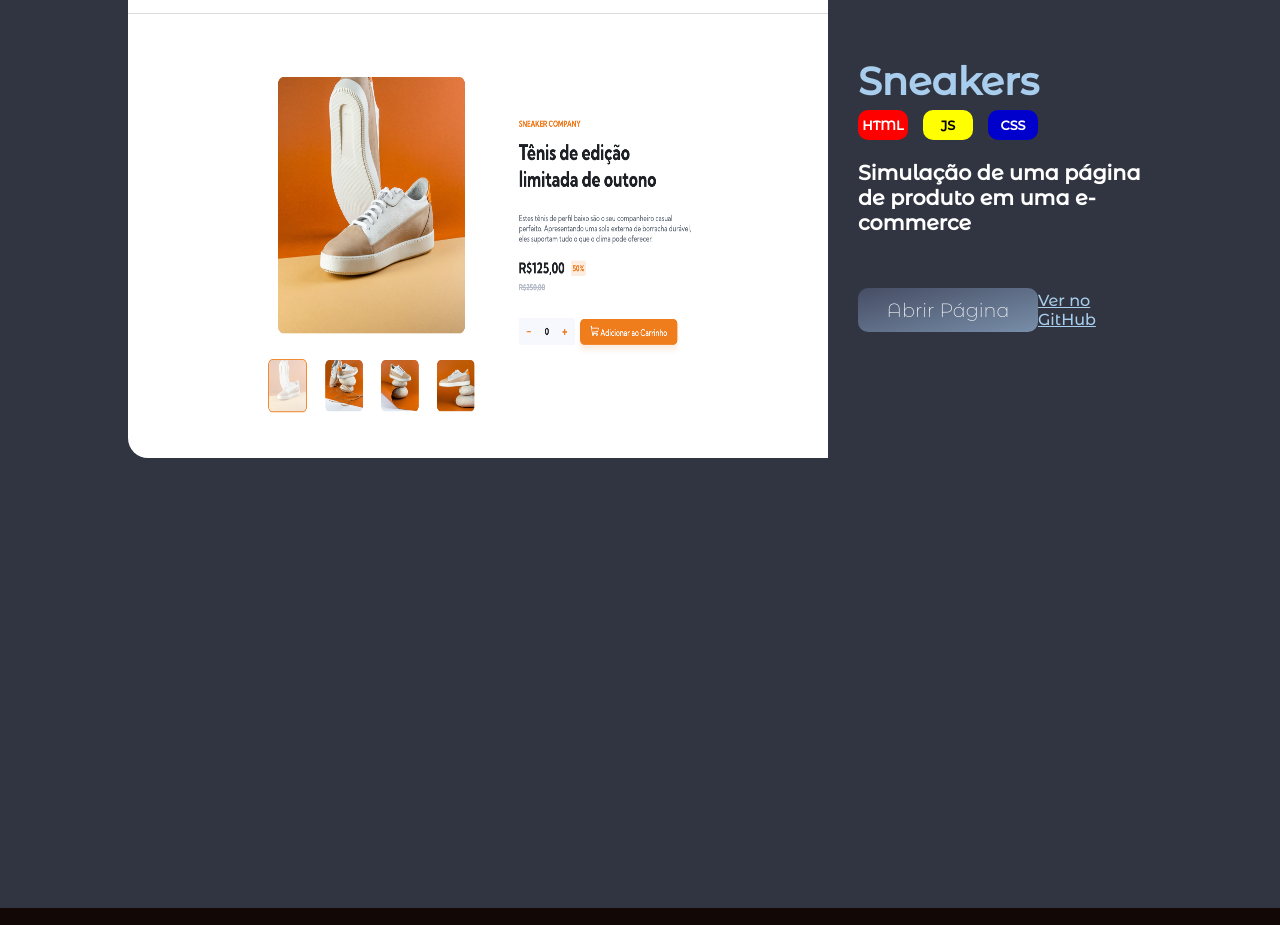
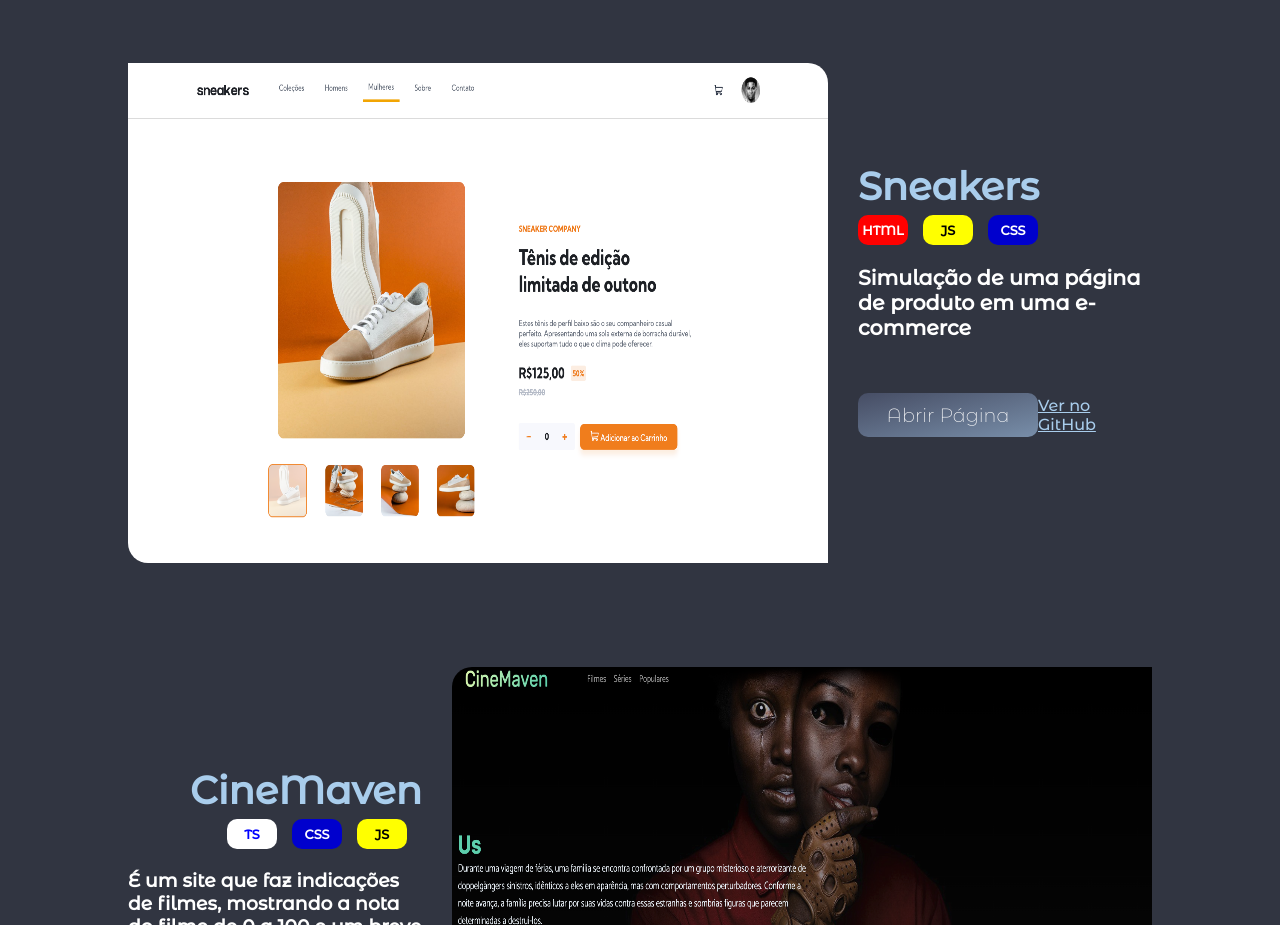
Before and after one commit to EfraimFernandes/portifolio, a Next.js app: page / in a window 1280 px wide. Shown: the part 2942-3867 px from the top of the page. Built offline with nearby package versions, Linux system fonts and the light colour scheme.

Commit message:
Terminei o Desk 4

```diff
--- a/src/components/Desk1.tsx
+++ b/src/components/Desk1.tsx
@@ -2,7 +2,6 @@ import styles from "../styles/Desk1.module.css"
 import avatar from "../../public/images/image-avatar.png"
 import Image from "next/image"
 import Nome from "./nome"
-import { Link } from "react-scroll"
 import Btn from "./btn"
 
 export default function Desk1(){
@@ -23,7 +22,7 @@ export default function Desk1(){
                     <h2 className={styles.desc}>Desenvolvedor Web</h2>
                 </div>
 
-               <Btn txt="Sobre Mim ↓"/>
+               <Btn txt="Sobre Mim ↓" to="SobreMim"/>
             </div>
         </div>
     )
--- a/src/components/Desk2.tsx
+++ b/src/components/Desk2.tsx
@@ -34,13 +34,6 @@ export default function Desk2(){
                     </p>
                 </div>
             </div>
-            <div className={styles.imgBall}>
-                <Image
-                    src={imgBall}
-                    width={300}
-                    alt="Imagem do semicículo no background"
-                />
-            </div>
         </div>
     )
 }
--- a/src/components/Desk4.tsx
+++ b/src/components/Desk4.tsx
@@ -1,16 +1,37 @@
+"use client"
+
 import styles from "../styles/Desk4.module.css"
 import { ProjectD, ProjectE} from "./ProjectModel"
 import Sneakers from "../../public/images/image-sneakers.png"
+import CineMaven from "../../public/images/image-cinemaven.png"
 
 export default function Desk4(){
     return (
         <div className={styles.Desk4} id="MeusProjetos">
+            <h1
+            style={{
+                fontSize:"3.5rem"
+            }}
+            >Veja alguns dos meus projetos...</h1>
+            <div className={styles.projects}>
                 <ProjectD
                     src={Sneakers}
                     alt="Imagem de um dos meus projetos, sneakers!"
                     title="Sneakers"
                     descProj="Simulação de uma página de produto em uma e-commerce"
+                    siteProj="https://sneakers-efra.netlify.app"
+                    gitProj="https://github.com/EfraimFernandes/sneakers"
                 />
+
+                <ProjectE
+                    src={CineMaven}
+                    alt="Imagem de um dos meus projetos, CineMaven!"
+                    title="CineMaven"
+                    descProj="É um site que faz indicações de filmes, mostrando a nota do filme de 0 a 100 e um breve resumo"
+                    siteProj="https://cinemaven-efra.netlify.app"
+                    gitProj="https://github.com/EfraimFernandes/CineMaven"
+                />
+            </div>
         </div>
     )
 }
--- a/src/components/Navbar.tsx
+++ b/src/components/Navbar.tsx
@@ -21,7 +21,7 @@ export default function Navbar() {
                     <Link to="SobreMim" spy={true} smooth={true} offset={-150} duration={500} className={styles.a}>Sobre Mim</Link>
                 </li>
                 <li className={styles.navItem}>
-                    <Link to="MinhasHabilidades" spy={true} smooth={true} offset={-50} duration={500} className={styles.a}>Minhas Habilidades</Link>
+                    <Link to="MinhasHabilidades" spy={true} smooth={true} offset={-100} duration={500} className={styles.a}>Minhas Habilidades</Link>
                 </li>
                 <li className={styles.navItem}>
                     <Link to="MeusProjetos" spy={true} smooth={true} offset={-100} duration={500} className={styles.a}>Meus Projetos</Link>
--- a/src/components/ProjectModel.tsx
+++ b/src/components/ProjectModel.tsx
@@ -9,6 +9,8 @@ interface ProjectInterface {
     alt: string
     title: string
     descProj: string
+    siteProj: string
+    gitProj: string
 }
 
 export function ProjectD(props: ProjectInterface) {
@@ -38,11 +40,11 @@ export function ProjectD(props: ProjectInterface) {
                 </div>
 
                 <div className={styles.btns}>
-                    <a href="https://sneakers-efra.netlify.app" target="_blank" rel="noopener noreferrer">
+                    <a href={props.siteProj} target="_blank" rel="noopener noreferrer">
                         <button className={styles.btn}>Abrir Página</button>
                     </a>
 
-                    <a href="https://github.com/EfraimFernandes/sneakers" target="_blank" rel="noopener noreferrer" className={styles.linkVerGit}>Ver no GitHub</a>
+                    <a href={props.gitProj} target="_blank" rel="noopener noreferrer" className={styles.linkVerGit}>Ver no GitHub</a>
                 </div>
             </div>
 
@@ -54,25 +56,26 @@ export function ProjectD(props: ProjectInterface) {
 export function ProjectE(props: ProjectInterface) {
     return(
         <div className={styles.content}>
-            <div className={styles.projectDesce}>
-                <div className={styles.title}>
+            <div className={styles.projectDescE}>
+                <div className={styles.titleE}>
                     <h1>{props.title}</h1>
+
                 </div>
                 <div className={styles.linguagense}>
-                    <Linguagens txt="HTML" corBg="red" color="#fff"/>
+                    <Linguagens txt="TS" corBg="#fff" color="blue"/>
+                    <Linguagens txt="CSS" corBg="#0000cd" color="#fff"/>
                     <Linguagens txt="JS" corBg="yellow" color="#000"/>
-                    <Linguagens txt="CSS" corBg="#0000cd" color="#fff"/>
                 </div>
+
                 <div className={styles.descProje}>
                     <h3>{props.descProj}</h3>
                 </div>
 
                 <div className={styles.btnse}>
-                    <a href="https://sneakers-efra.netlify.app" target="_blank" rel="noopener noreferrer">
+                    <a href={props.gitProj} target="_blank" rel="noopener noreferrer" className={styles.linkVerGite}>Ver no GitHub</a>
+                    <a href={props.siteProj} target="_blank" rel="noopener noreferrer">
                         <button className={styles.btne}>Abrir Página</button>
                     </a>
-
-                    <a href="https://github.com/EfraimFernandes/sneakers" target="_blank" rel="noopener noreferrer" className="linkVerGit">Ver no GitHub</a>
                 </div>
             </div>
 
@@ -80,9 +83,9 @@ export function ProjectE(props: ProjectInterface) {
                 <Image
                     src={props.src}
                     alt={props.alt}
-                    width={600}
-                    height={400}
-                    className={styles.projectImg}
+                    width={700}
+                    height={500}
+                    className={styles.projectImge}
                 />
             </div>
         </div>
--- a/src/components/btn.tsx
+++ b/src/components/btn.tsx
@@ -10,7 +10,7 @@ interface BtnInterface{
 export default function Btn(props: BtnInterface){
     return(
         <button className={styles.btn}>
-            <Link to={props.to} spy={true} smooth={true} offset={50} duration={500} className={styles.a}>{props.txt}</Link>
+            <Link to={props.to} spy={true} smooth={true} offset={-150} duration={500} className={styles.a}>{props.txt}</Link>
         </button>
     )
 }
--- a/src/components/linguagens.tsx
+++ b/src/components/linguagens.tsx
@@ -1,3 +1,6 @@
+import styles from "../styles/Desk4.module.css"
+import { Link } from "react-scroll"
+
 interface LinguagensInterface {
     txt: string
     corBg: string
@@ -6,6 +9,7 @@ interface LinguagensInterface {
 
 export default function Linguagens(props: LinguagensInterface){
     return(
+        <Link to="MinhasHabilidades" spy={true} smooth={true} offset={-100} duration={500} className={styles.a}>
         <div style={{
             display:"flex",
             alignItems:"center",
@@ -23,5 +27,6 @@ export default function Linguagens(props: LinguagensInterface){
                 fontSize: "0.8rem"
             }} id="txt">{props.txt}</h3>
         </div>
+        </Link>
     )
 }
--- a/src/components/nome.tsx
+++ b/src/components/nome.tsx
@@ -1,3 +1,5 @@
+"use client"
+
 import styles from "../styles/nome.module.css"
 
 interface NomeProps{
--- a/src/styles/Desk4.module.css
+++ b/src/styles/Desk4.module.css
@@ -1,8 +1,21 @@
 .Desk4 {
     width: 100%;
-    height: 1000px;
+    height: 1300px;
     display: flex;
     justify-content: center;
     background-color: #313541;
     color: #fff;
+    flex-direction: column;
+    align-items: center;
 }
+
+.projects {
+    display: flex;
+    flex-direction: column;
+    align-items: center;
+    width: 100%;
+}
+
+.a:hover {
+    cursor: pointer;
+}
--- a/src/styles/project.module.css
+++ b/src/styles/project.module.css
@@ -7,6 +7,7 @@
     justify-content: space-evenly;
     width: 80%;
     padding-top: 50px;
+    margin: 25px 0 25px 0;
 }
 
 .projectDesc {
@@ -88,20 +89,36 @@
     padding-top: 50px;
 }
 
-.projectDesce {
+.projectDescE {
     display: flex;
     flex-direction: column;
     padding-top: 100px;
-    margin-left: 30px;
+    margin-right: 30px;
+    align-items: end;
 }
 
 .title {
     color: #a9cdec;
     font-size: 1.2rem;
     margin-bottom: 5px;
+    text-align: right;
+    display: flex;
+    flex-direction: column;
+    align-items: start;
 }
 
-.linguagens {
+
+.titleE {
+    color: #a9cdec;
+    font-size: 1.2rem;
+    margin-bottom: 5px;
+    text-align: right;
+    display: flex;
+    flex-direction: column;
+    align-items: end;
+}
+
+.linguagense {
     display: flex;
     margin-bottom: 20px;
 }
@@ -138,12 +155,16 @@
     cursor: pointer;
 }
 
-.linkVerGit {
+.linkVerGite {
     color: #a9cdec;
     transition: .2s all ease-in-out;
 }
 
-.linkVerGit:hover {
+.linkVerGite:hover {
     text-decoration: none;
     transform: scale(1.02);
 }
+
+.projectImge {
+    border-radius: 20px 0 20px 0;
+}
```
Lines whose indentation alone changed are shown as unchanged.
